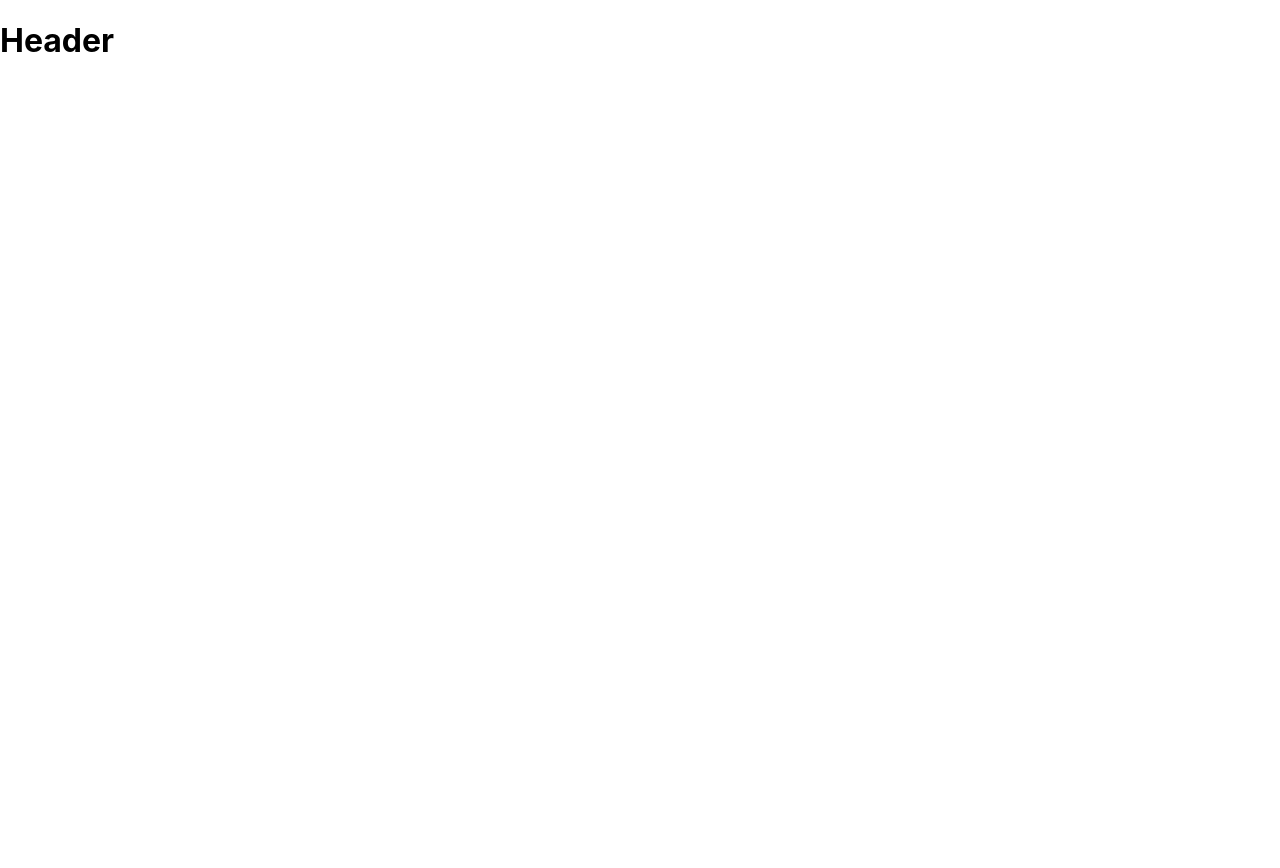
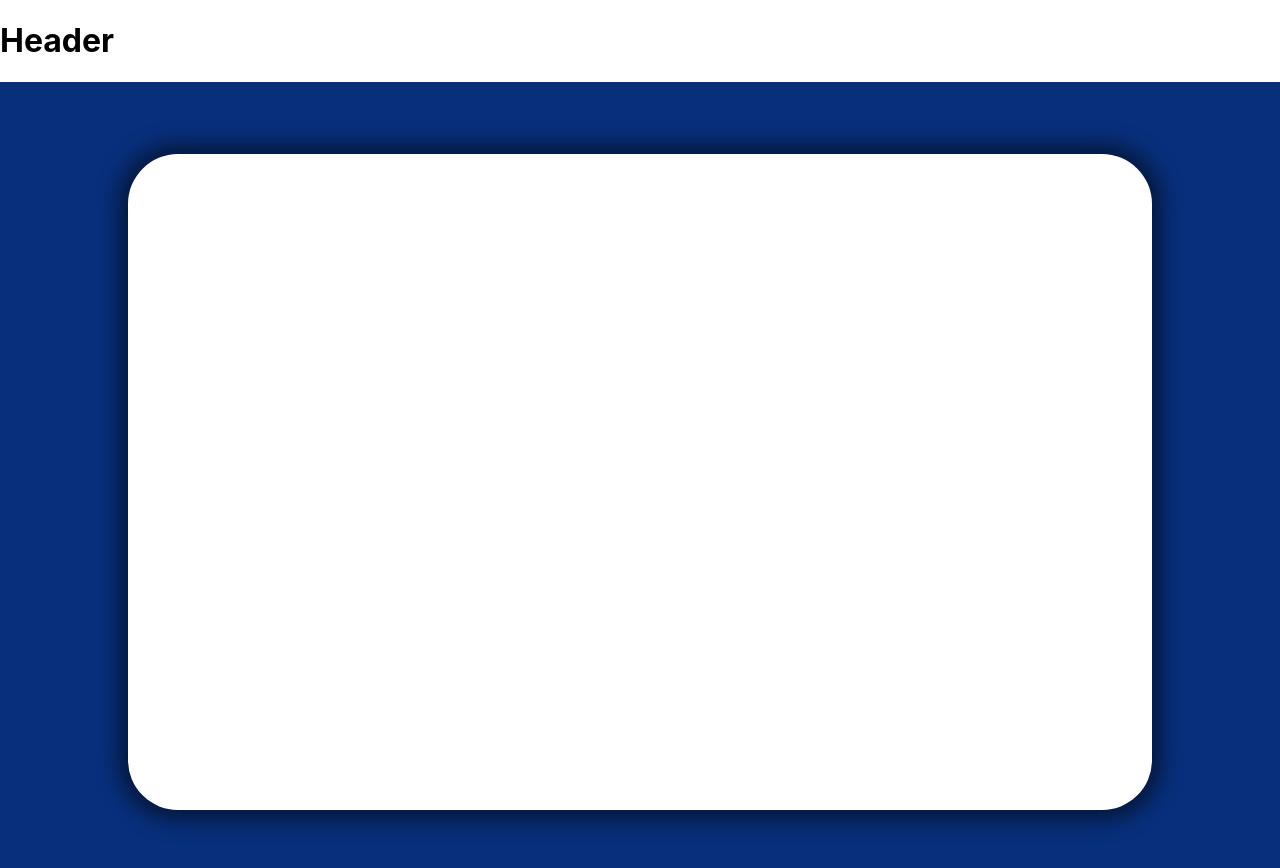
Before and after one commit to MadisoMelese/Graduate-Credential-Verfication-System, a React (Create React App) app in the folder certificate-main/: page /student in a window 1280 px wide. Shown: the top 868 px of the page. Before the commit the page ends 800 px from the top, so only its background shows below. Built offline with nearby package versions, Linux system fonts and the light colour scheme.

Commit message:
body component completed

```diff
--- /dev/null
+++ b/certificate-main/src/Components/Body/Body.css
@@ -0,0 +1,18 @@
+.body-main{
+    background-color: #082f7b;
+    width: 100%;
+    height: 100vh;
+    position: absolute;
+    display: flex;
+    justify-content: center;
+    align-items: center;
+}
+.body-card{
+    position: relative;
+    background-color: rgb(255, 255, 255);
+    width: 80%;
+    height: 82%;
+    margin: 100px;
+    border-radius: 50px;
+    box-shadow: 0px 0px 20px 10px rgba(0, 0, 0, 0.5);
+}
--- /dev/null
+++ b/certificate-main/src/Components/Body/Body.js
@@ -0,0 +1,14 @@
+import React from 'react'
+import '../Body/Body.css'
+function Body() {
+  return (
+    <div>
+            <div className='body-main'>
+              <div className='body-card'></div>
+            </div>
+
+    </div>
+  )
+}
+
+export default Body
--- a/certificate-main/src/Screen/StudentPortal/StudentPage.js
+++ b/certificate-main/src/Screen/StudentPortal/StudentPage.js
@@ -1,10 +1,11 @@
 import React from 'react'
 import '../StudentPortal/StudentPage.css'
+import Body from '../../Components/Body/Body'
 
 function StudentPage() {
   return (
     <div>
-
+      <Body />
     </div>
   )
 }
```
